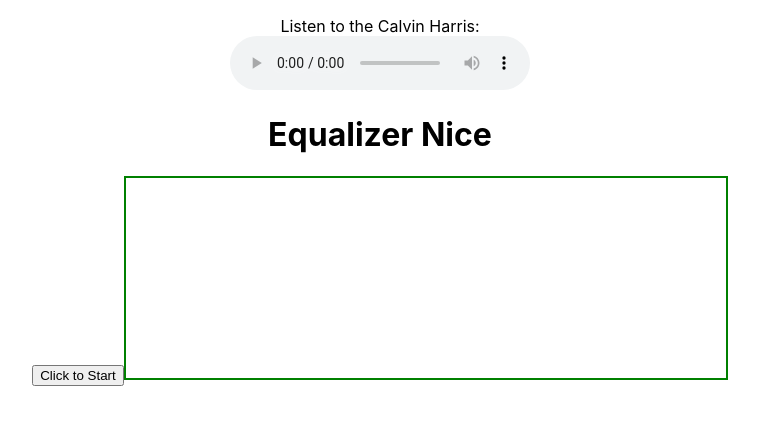
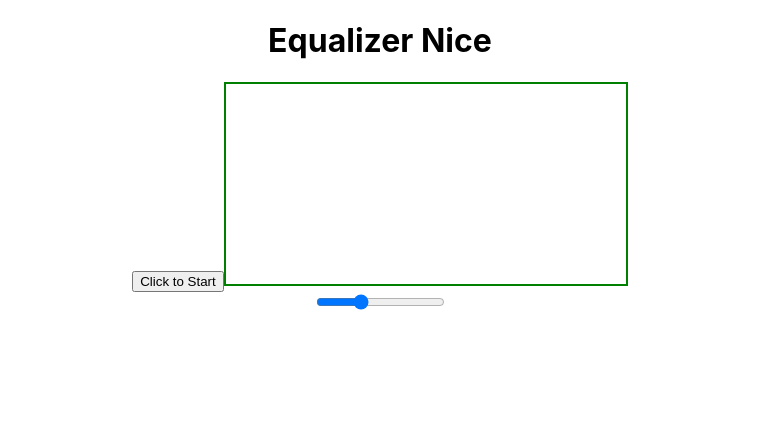
Before and after one commit to skiffua/testequalizer, a React (Create React App) app: page / in a window 1280 px wide. Shown: the top 424 px of the page, without its empty margins (260-1019 px from the left). Built offline with nearby package versions, Linux system fonts and the light colour scheme.

Commit message:
work withuot bug

```diff
--- a/src/App.js
+++ b/src/App.js
@@ -7,6 +7,10 @@
 
 
 class App extends React.Component {
+
+  state={widthCanvas: 400}
+
+
   componentDidMount(){
 
     function start(){
@@ -16,27 +20,21 @@
     var ctx = document.querySelector("canvas").getContext("2d");
     var flagColorColumn=true;
 
-    var numPoints = analyser.frequencyBinCount;
+    var numPoints = analyser.frequencyBinCount-80;
     var heightArray = new Uint8Array(numPoints);
 
     function render() {
       analyser.getByteFrequencyData(heightArray);
       var width = ctx.canvas.width;
       var height = ctx.canvas.height;
+      var countcolumns=Math.floor(ctx.canvas.width/52);
+      var columnwidth=Math.floor(7/8*ctx.canvas.width/52)
       ctx.clearRect(0, 0, width, height);
-      for (var x =0; x < width; x += 10) {
+      for (var x =0; x < width; x += countcolumns) {
          var ndx = x * numPoints / width | 0;
          var vol = heightArray[ndx];
-         var y = vol * height / 255;
-        //  ctx.fillStyle = flagColorColumn ? '#1ecea8' : '#93969f';
-        //  flagColorColumn =!flagColorColumn;
-
-        //  roundedRect(ctx, x, height/2, 10, y, 3)
-         roundedRect(ctx, x, height/2, 10, y, 3)
-
-        //  ctx.fillRect(x, height/2, 10, y);
-        //  ctx.fillRect(x, height/2, 10, -y);
-
+         var y = vol * height / 512;
+         roundedRect(ctx, x, height/2, columnwidth, y, 3)
       }
       requestAnimationFrame(render);
     }
@@ -44,9 +42,6 @@
 
     function roundedRect(ctx, x, y, width, height, radius) {
       ctx.beginPath();
-      ctx.strokeStyle = 'orange';
-
-      context.lineWidth = 1;
       ctx.moveTo(x, y-height);
       ctx.lineTo(x, y +height - radius);
       ctx.arcTo(x, y + height, x + radius, y + height, radius);
@@ -56,13 +51,9 @@
       ctx.arcTo(x + width, y-height, x+width-radius, y - height, radius);
       ctx.lineTo(x +radius, y-height);
       ctx.arcTo(x, y - height, x, y - height+radius, radius);
-      // ctx.lineTo(x + radius, y);
-      // /actx.closePath();
       ctx.fillStyle =flagColorColumn ? '#1ecea8' : '#93969f';
       flagColorColumn =!flagColorColumn;
       ctx.fill();
-      ctx.strokeStyle = 'orange';
-      ctx.stroke();
     }
 
      // Make a audio node
@@ -87,22 +78,30 @@
     audio.play();
   }
   var clickElem = document.querySelector("button");
-    // console.log(clickElem)
-    clickElem.addEventListener('click', function() {
+      clickElem.addEventListener('click', function() {
       clickElem.style.display = 'none';
       start();
     });
+  // var rangeElement=document.getElementById('range');
+  //     rangeElement.addEventListener('change', function(e){
+  //     console.log(widthMerge.call(App))
+  //     // console.log(this.state)
+  //     // this.setState={widthCanvas:100}
+  //     }
+  //     )
+
+
+  };
+  widthMerge=(e)=>{
+    console.log(this.state)
+    this.setState({widthCanvas: e.target.value})
   }
 
   render(){
   return (
     <div className="App">
-      <figure  >
-        <figcaption>Listen to the Calvin Harris:</figcaption>
-        <audio id="rootAudio" controls src={sound}>
-        </audio>
-      </figure>
-      <Equaliser width="600" height="200" src={sound}/>
+      <Equaliser width={this.state.widthCanvas} height="200" src={sound} onchange={this.widthMerge}/>
+
     </div>
   );
   }
--- a/src/equalizer.js
+++ b/src/equalizer.js
@@ -11,6 +11,9 @@
             <canvas id="graphicequalizer" width={props.width} height={props.height} src={props.src}
                     style={{borderColor: "green", borderWidth: "2px", borderStyle: "solid"}}
             > </canvas>
+            <br />
+            <input type="range" min="100" max="1000" step="10"
+                    defaultValue="400" name="rangecanvas" id="range" onChange={props.onchange} />
         </div>
     )
 }
```
